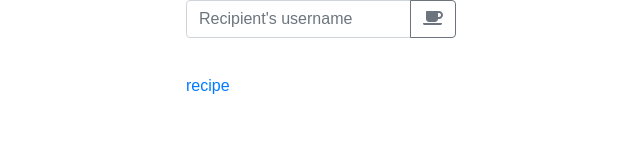
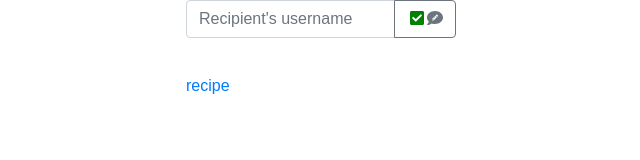
Before and after one commit to claasahl/digestables-gh-pages, a React (Create React App) app in the folder pom-xml/: page / in a window 1280 px wide. Shown: the top 160 px of the page, without its empty margins (319-959 px from the left). Built offline with nearby package versions, Linux system fonts and the light colour scheme.

Commit message:
experimented with layering feature of font awesome

```diff
--- a/pom-xml/src/App.tsx
+++ b/pom-xml/src/App.tsx
@@ -94,7 +94,19 @@ class App extends React.Component<{}, IAppState> {
                 onClick={this.handleButton}
                 type="button"
               >
-                <FontAwesomeIcon icon="coffee" />
+                <span className="fa-layers fa-fw">
+                  <FontAwesomeIcon icon="square" color="green" />
+                  <FontAwesomeIcon
+                    icon="check"
+                    inverse={true}
+                    transform="shrink-6"
+                  />
+                </span>
+                <FontAwesomeIcon
+                  icon="pencil-alt"
+                  transform="shrink-10 up-.5"
+                  mask="comment"
+                />
               </button>
             </div>
           </div>
```
